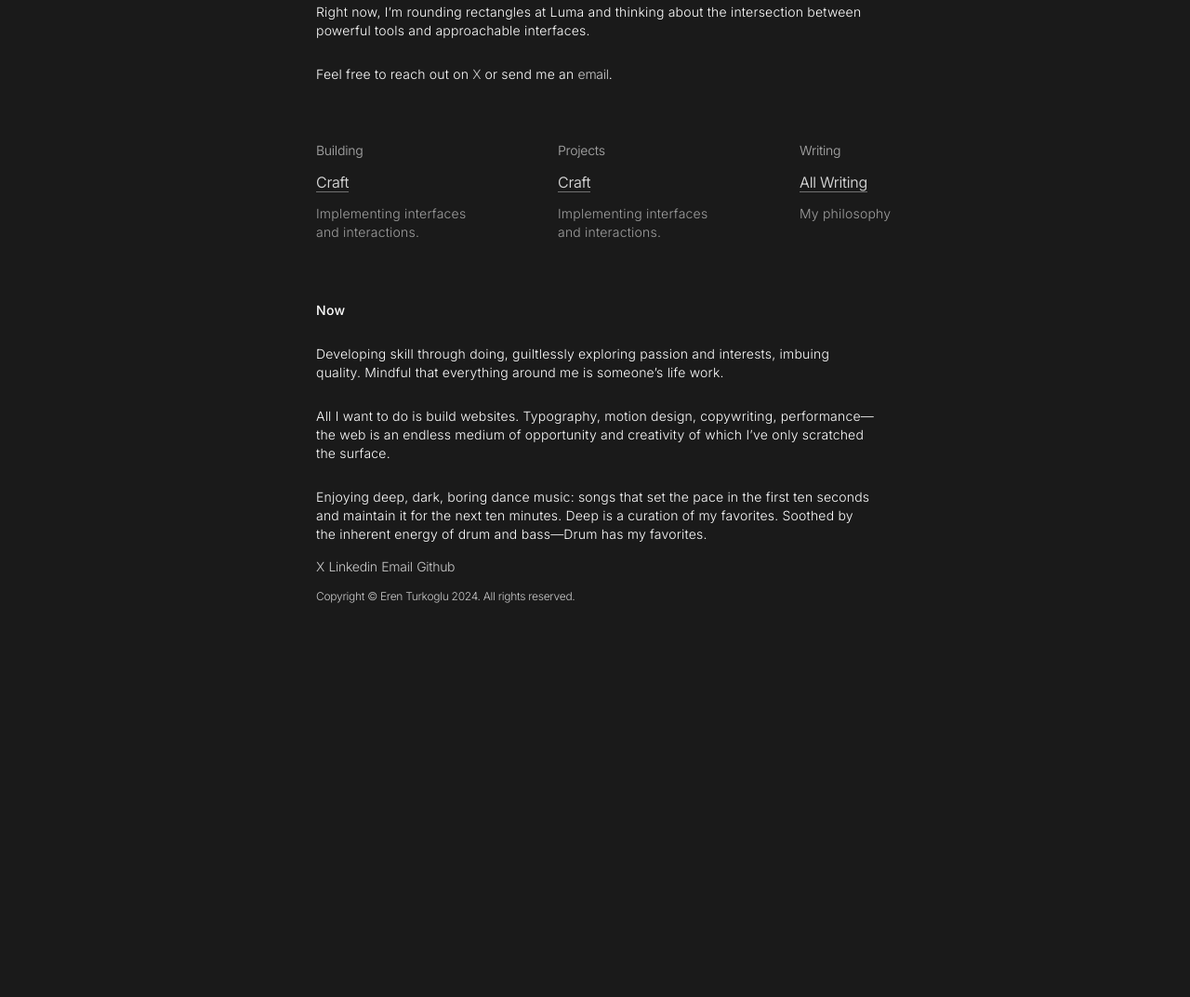
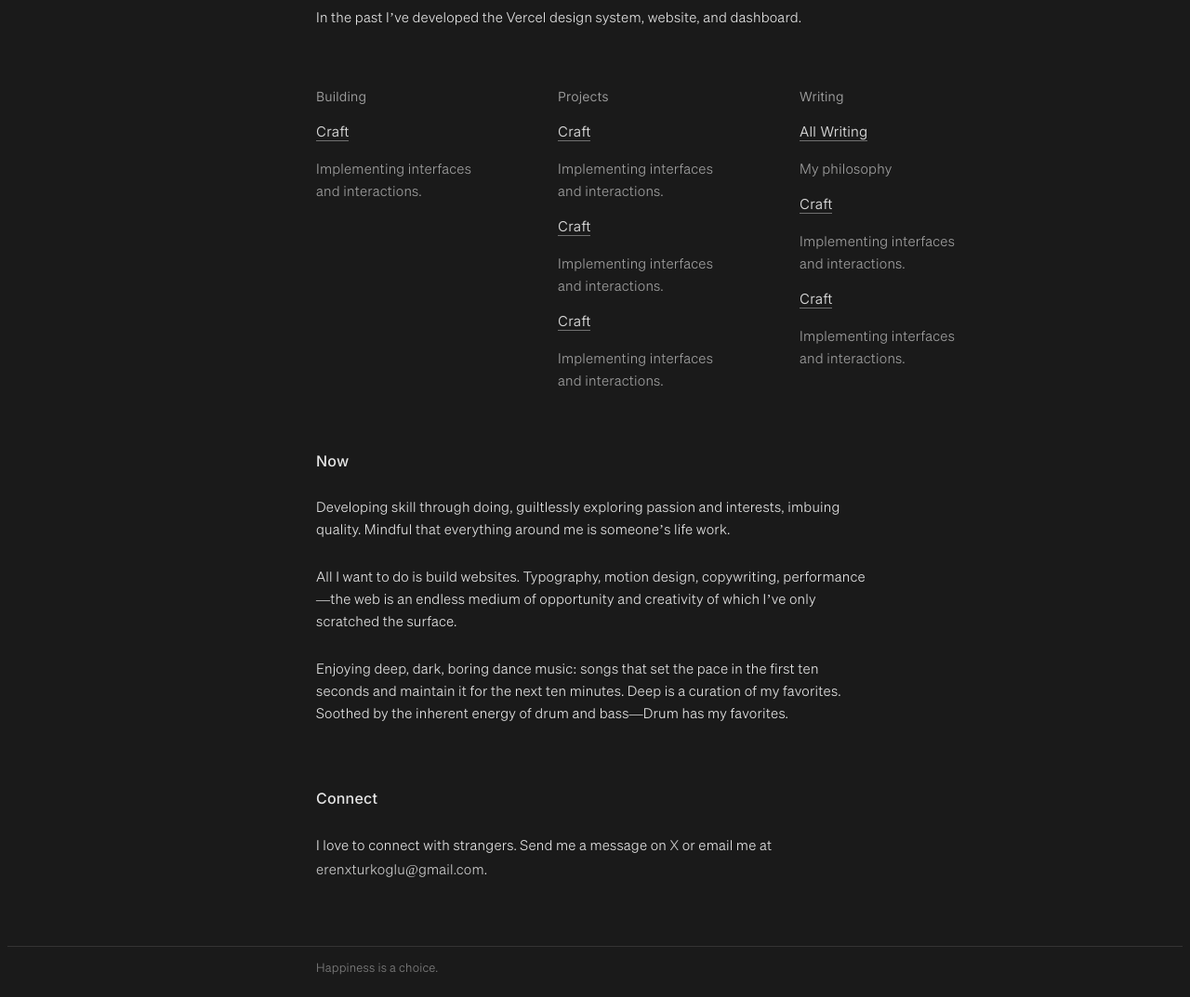
Before and after one commit to erenworld/portfolio, a plain HTML site: page index.html in a window 1280 px wide. Shown: the part 243-1316 px from the top of the page at 93% size. Before the commit the page ends 907 px from the top, so only its background shows below. Drawn offline with Linux system fonts and the light colour scheme.

Commit message:
add | index page, blog page, blur effect

```diff
--- a/index.html
+++ b/index.html
@@ -4,14 +4,16 @@
     <meta charset="UTF-8">
     <meta name="viewport" content="width=device-width, initial-scale=1.0">
     <link rel="stylesheet" href="styles.css">
+    <link rel="icon" href="/logo.svg">
     <title>Eren Turkoglu</title>
 </head>
 <body>
+<div class="blur"></div>
 <div class="container">
     <h3>Eren Türkoglu</h3>
     <p class="mt-5"><span class="news"><i>Trying to make the web faster</i></span>. I'm a software engineer based in Nancy. I’m passionate about building delightful user interfaces that feel intuitive for everyone.</p>
-    <p class="mt-5">Right now, I’m rounding rectangles at Luma and thinking about the intersection between powerful tools and approachable interfaces.</p>
-    <p class="mt-5">Feel free to reach out on <a href="">X</a> or send me an <a href="">email</a>.</p>
+    <p class="mt-5">In the past I’ve developed the Vercel design system, website, and dashboard.
+    </p>
 
     <section>
         <div class="grid">
@@ -28,6 +30,14 @@
                     <a href="" class="gridSubtitle mt-5">Craft</a>
                     <p class="gridParagraph">Implementing interfaces and interactions.</p>
                 </div>
+                <div>
+                    <a href="" class="gridSubtitle mt-5">Craft</a>
+                    <p class="gridParagraph">Implementing interfaces and interactions.</p>
+                </div>
+                <div>
+                    <a href="" class="gridSubtitle mt-5">Craft</a>
+                    <p class="gridParagraph">Implementing interfaces and interactions.</p>
+                </div>
             </div>
             <div>
                 <h3 class="gridTitle">Writing</h3>
@@ -35,24 +45,35 @@
                     <a href="/writing.html" class="gridSubtitle mt-5">All Writing</a>
                     <p class="gridParagraph">My philosophy</p>
                 </div>
+                <div>
+                    <a href="" class="gridSubtitle mt-5">Craft</a>
+                    <p class="gridParagraph">Implementing interfaces and interactions.</p>
+                </div>
+                <div>
+                    <a href="" class="gridSubtitle mt-5">Craft</a>
+                    <p class="gridParagraph">Implementing interfaces and interactions.</p>
+                </div>
             </div>
         </div>
     </section>
 
-    <section class="mt-25 mb-50">
+    <section id="now" class="mt-25 mb-50">
         <h3>Now</h3>
         <p class="mt-5">Developing skill through doing, guiltlessly exploring passion and interests, imbuing quality. Mindful that everything around me is someone’s life work.
         <p class="mt-5"> All I want to do is build websites. Typography, motion design, copywriting, performance—the web is an endless medium of opportunity and creativity of which I’ve only scratched the surface.</p>
         <p class="mt-5">Enjoying deep, dark, boring dance music: songs that set the pace in the first ten seconds and maintain it for the next ten minutes. Deep is a curation of my favorites. Soothed by the inherent energy of drum and bass—Drum has my favorites.</p>
     </p>
     </section>
-    <div>
-        <a href="">X</a>
-        <a href="">Linkedin</a>
-        <a href="">Email</a>
-        <a href="">Github</a>
-        <p class="pfooter">Copyright © Eren Turkoglu 2024. All rights reserved.</p>
+    <section id="now" class="mt-25 mb-50">
+        <h3>Connect</h3>
+        <p class="mt-5">I love to connect with strangers. Send me a message on <a cl href="">X</a> or email me at <a href="">erenxturkoglu@gmail.com</a>.
+    </p>
+    </section>
+</div>
+<section id="footer" class="footer">
+    <div class="footerdiv">
+        <p class="pfooter">Happiness is a choice.</p>
     </div>
-</div>
+</section>
 </body>
 </html>
--- a/styles.css
+++ b/styles.css
@@ -1,5 +1,49 @@
 @import url('https://fonts.googleapis.com/css2?family=Inter:ital,opsz,wght@0,14..32,100..900;1,14..32,100..900&display=swap');
 @import url('https://fonts.googleapis.com/css2?family=Inter:ital,opsz,wght@0,14..32,100..900;1,14..32,100..900&family=Newsreader:ital,opsz,wght@0,6..72,200..800;1,6..72,200..800&display=swap');
+
+@font-face {
+    font-family: Shohe;
+    src: url("./shone2.otf") format("opentype");
+}
+
+body, html {
+    text-rendering: optimizeLegibility;
+    -webkit-font-smoothing: antialiased;
+    -moz-osx-font-smoothing: grayscale;
+    touch-action: manipulation;
+}
+
+
+* {
+    scrollbar-width: thin;
+    scrollbar-color: var(--mono5) transparent;
+}
+
+:root {
+    --body-margin-left: 0;
+    --body-margin-right: 0;
+    --page-top: 96px;
+    --direction: to bottom;
+    --mask-visible: rgba(255, 255, 255, 1);
+    --mask-hidden: rgba(255, 255, 255, 0);
+}
+
+.blur {
+    position: sticky;
+    top: 0;
+    z-index: 1;
+    --h: min(96px, var(--page-top));
+    height: var(--h);
+    width: 100vw;
+    margin-left: calc(-1 * var(--body-margin-left));
+    margin-right: calc(-1 * var(--body-margin-right));
+    -webkit-backdrop-filter: blur(5px);
+    backdrop-filter: blur(5px);
+    opacity: 0.95;
+    background: rgba(26, 26, 26, 0.8);
+    -webkit-mask-image: linear-gradient(var(--direction), var(--mask-visible) 25%, var(--mask-hidden));
+    mask-image: linear-gradient(var(--direction), var(--mask-visible) 25%, var(--mask-hidden));
+}
 
 ::selection {
     background-color: rgba(111, 110, 110, 0.356);
@@ -15,45 +59,41 @@ body {
     margin: 0 auto;
     align-items: center;
     justify-content: center;
-    margin-top: 130px;
+    margin-top: 20px;
 }
 
 h3 {
-    color: white;
-    font-size: 14px;
+    color: rgb(229, 229, 229);
+    font-size: 16px;
     font-weight: 500;
-    letter-spacing: 0.3px;
+    letter-spacing: 0.2px;
     line-height: 20px;
 }
 
 p {
-    color: white;
-    font-size: 14px;
+    color: rgb(229, 229, 229);
+    font-size: 15px;
     font-weight: 300;
     letter-spacing: 0.2px;
-    line-height: 20px;
+    line-height: 24px;
+    font-family: 'Shohe';
 }
 
-.pfooter {
-    color: rgb(204, 204, 204);
-    font-size: 12px;
-    font-weight: 300;
-    letter-spacing: -.28px;
-    line-height: 20px;
-}
 
 a {
     color: rgb(204, 204, 204);
-    font-size: 14px;
+    font-size: 15px;
     font-weight: 300;
-    letter-spacing: -.28px;
-    line-height: 20px;
+    letter-spacing: 0.2px;
+    line-height: 26px;
     text-decoration: none;
 }
 
 .news {
     font-family: 'Newsreader', serif;
     font-size: 17px;
+    color: rgb(229, 229, 229);
+
 }
 
 
@@ -82,16 +122,16 @@ a {
     color: rgb(160, 160, 160);
     font-size: 14px;
     font-weight: 350;
-    letter-spacing: -.28px;
-    line-height: 20px;
+    letter-spacing: 0.2px;
+    line-height: 24px;
 }
 
 .gridSubtitle {
     color: rgb(216, 216, 216);
-    font-size: 16px;
+    font-size: 15px;
     font-weight: 350;
-    letter-spacing: -.28px;
-    line-height: 20px;
+    letter-spacing: 0.2px;
+    line-height: 24px;
     border-bottom: 1px solid rgb(112, 112, 112);
     width: 47px;
 }
@@ -111,3 +151,82 @@ a {
     top: 129px;
     left: 300px;
 }
+
+
+/*ARTICLES*/
+.articlesDiv {
+    border-top: 0.7px solid #2E2E2E;
+    border-bottom: 0.7px solid #2E2E2E;
+
+}
+
+.titleanddate {
+    display: flex;
+    justify-content: space-between;
+}
+
+.year {
+    color: #707070;
+    font-weight: 400;
+}
+.datespan {
+    padding-left: 50px;
+    color: #707070;
+    font-weight: 400;
+    font-size: 14px;
+
+}
+
+.flex {
+    display: flex;
+}
+
+.articleTitle {
+    display: flex;
+    align-items: center;
+    transition: opacity 0.2s ease-in-out;
+}
+
+.article {
+    justify-content: space-between;
+
+}
+
+.articleParagraph {
+    font-size: 15px;
+}
+
+.border {
+    border-bottom: 0.7px solid #2E2E2E;
+
+}
+
+
+
+/*now*/
+#now {
+    margin-bottom: 70px;
+}
+
+.footer {
+    border-top: 0.7px solid #353434;
+    bottom: 0;
+    position: relative;
+}
+
+
+.pfooter {
+    color: rgb(129, 129, 129);
+    font-size: 13px;
+    font-weight: 300;
+    letter-spacing: 0.2px;
+    line-height: 26px;
+    margin: 0 auto;
+}
+
+.footerdiv {
+    margin: 0 auto;
+    max-width: 600px;
+    padding-top: 10px;
+    padding-bottom: 10px;
+}
```
Also changed, not shown: writing.html (+45 -3 lines), logo.svg (added), shohe.otf (added), shone2.otf (added).
